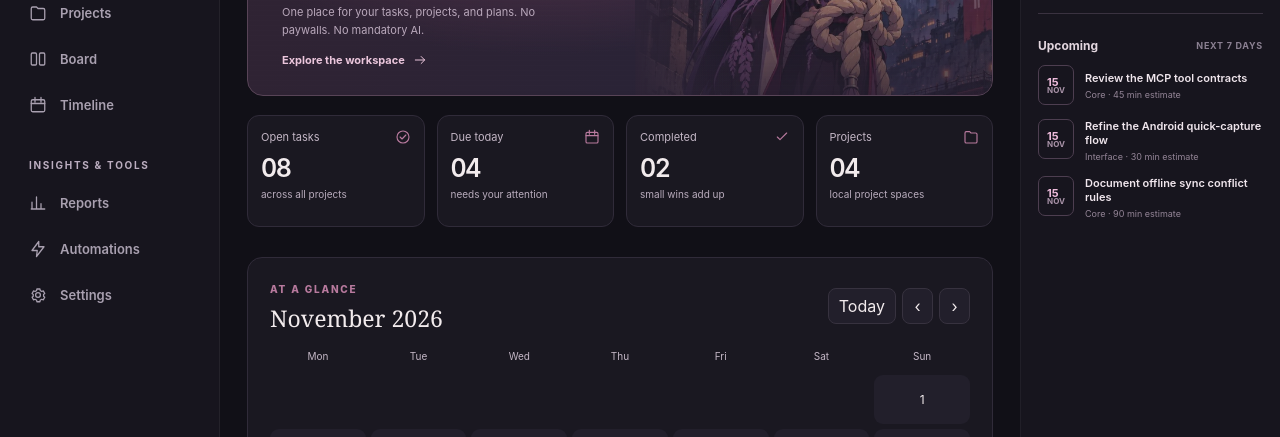
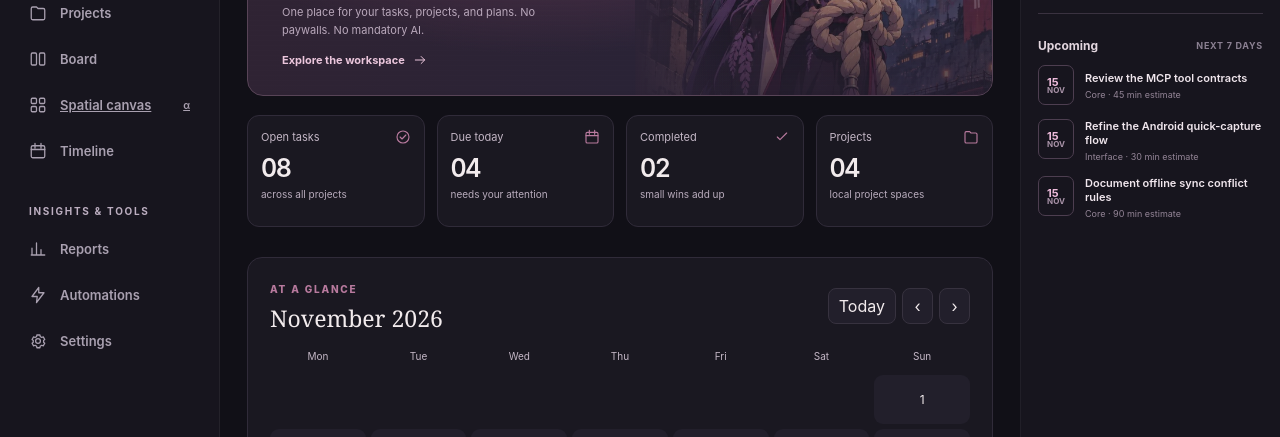
Before and after one commit to cryogenized-spec/SHIORI-, a plain HTML site: page apps/web/index.html in a window 1280 px wide. Shown: the part 363-800 px from the top of the page. Drawn offline with Linux system fonts and the light colour scheme; no server answers.

Commit message:
feat(web): link ISW as optional view without replacing board

```diff
--- a/apps/web/index.html
+++ b/apps/web/index.html
@@ -50,6 +50,7 @@
       <button class="nav-item" data-view="inbox"><svg><use href="#ic-inbox"/></svg><span>Inbox</span><small>03</small></button>
       <button class="nav-item" data-view="projects"><svg><use href="#ic-folder"/></svg><span>Projects</span></button>
       <button class="nav-item" data-view="board"><svg><use href="#ic-columns"/></svg><span>Board</span></button>
+      <a class="nav-item" href="isw.html" aria-label="Open Infinite Spatial Workspace" title="Spatial workspace backed by local Rust tasks"><svg><use href="#ic-grid"/></svg><span>Spatial canvas</span><small>α</small></a>
       <button class="nav-item" data-view="timeline"><svg><use href="#ic-calendar"/></svg><span>Timeline</span></button>
     </nav>
     <div class="nav-overline nav-secondary-title">INSIGHTS & TOOLS</div>
```
